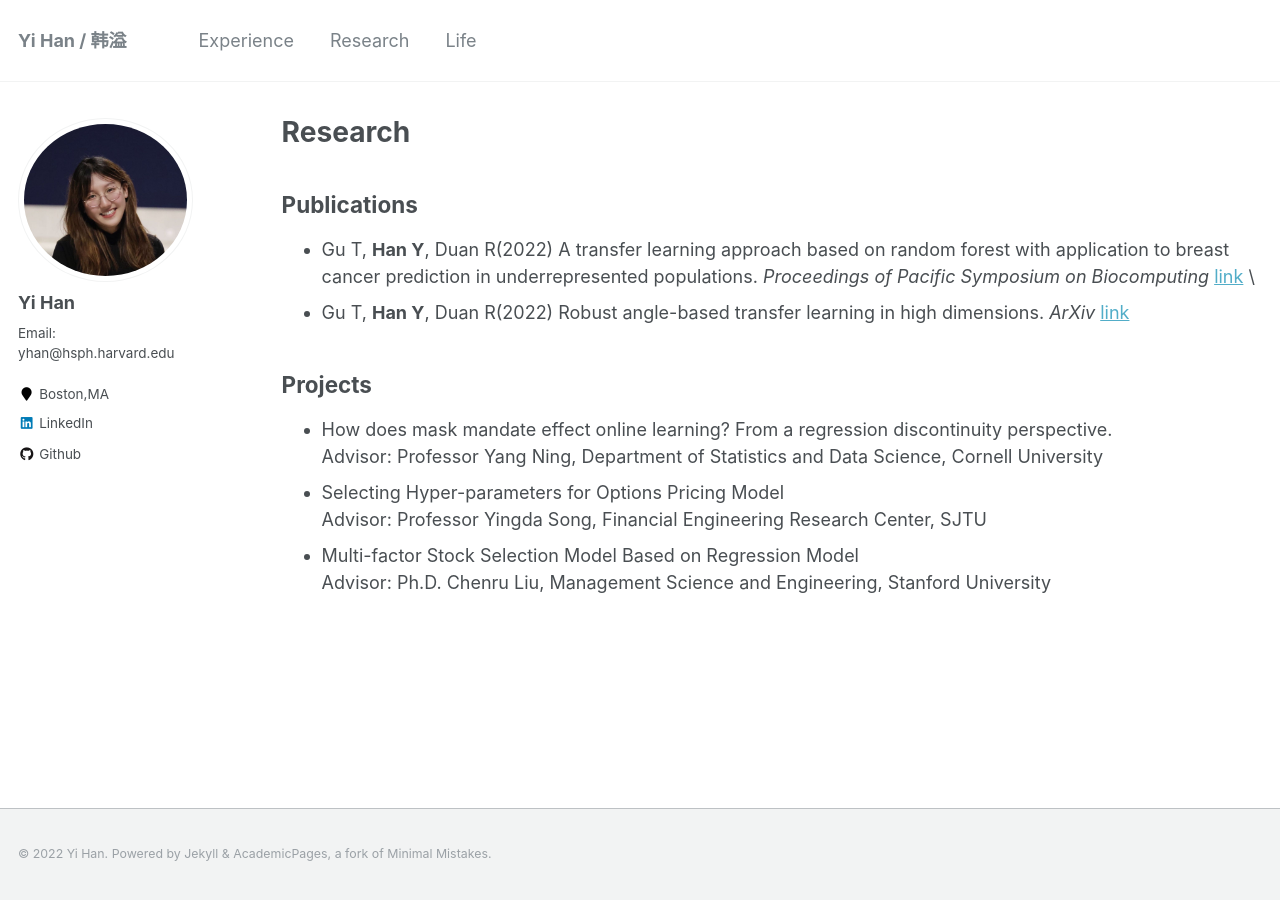
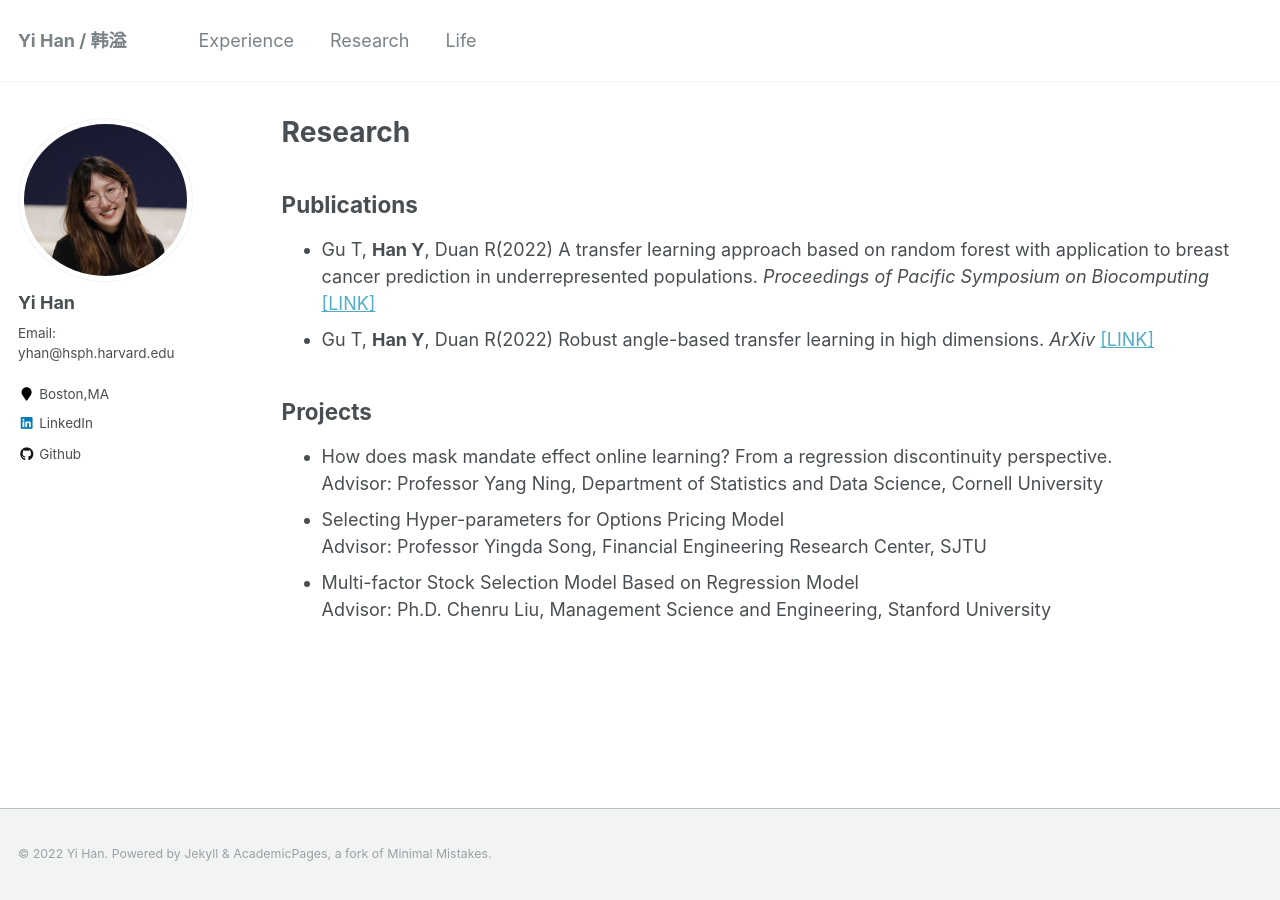
Before and after one commit to yiiihan/yiiihan.github.io, a Jekyll site: the page built from _pages/research.md, in a window 1280 px wide. Built offline with Jekyll 4.4.1, drawn with Linux system fonts in a browser that asks for light colours.

```diff
--- a/_pages/research.md
+++ b/_pages/research.md
@@ -6,8 +6,8 @@ author_profile: true
 ---
 
 ## Publications
-- Gu T, **Han Y**, Duan R(2022) A transfer learning approach based on random forest with application to breast cancer prediction in underrepresented populations. *Proceedings of Pacific Symposium on Biocomputing* [link](https://psb.stanford.edu/callfor/papers/psb23_papers_allv2.pdf) \\
-- Gu T, **Han Y**, Duan R(2022) Robust angle-based transfer learning in high dimensions. *ArXiv* [link](http://arxiv.org/abs/2210.12759)
+- Gu T, **Han Y**, Duan R(2022) A transfer learning approach based on random forest with application to breast cancer prediction in underrepresented populations. *Proceedings of Pacific Symposium on Biocomputing* [[LINK]](https://psb.stanford.edu/callfor/papers/psb23_papers_allv2.pdf)
+- Gu T, **Han Y**, Duan R(2022) Robust angle-based transfer learning in high dimensions. *ArXiv* [[LINK]](http://arxiv.org/abs/2210.12759)
 
 ## Projects
 - How does mask mandate effect online learning? From a regression discontinuity perspective. \\
```
